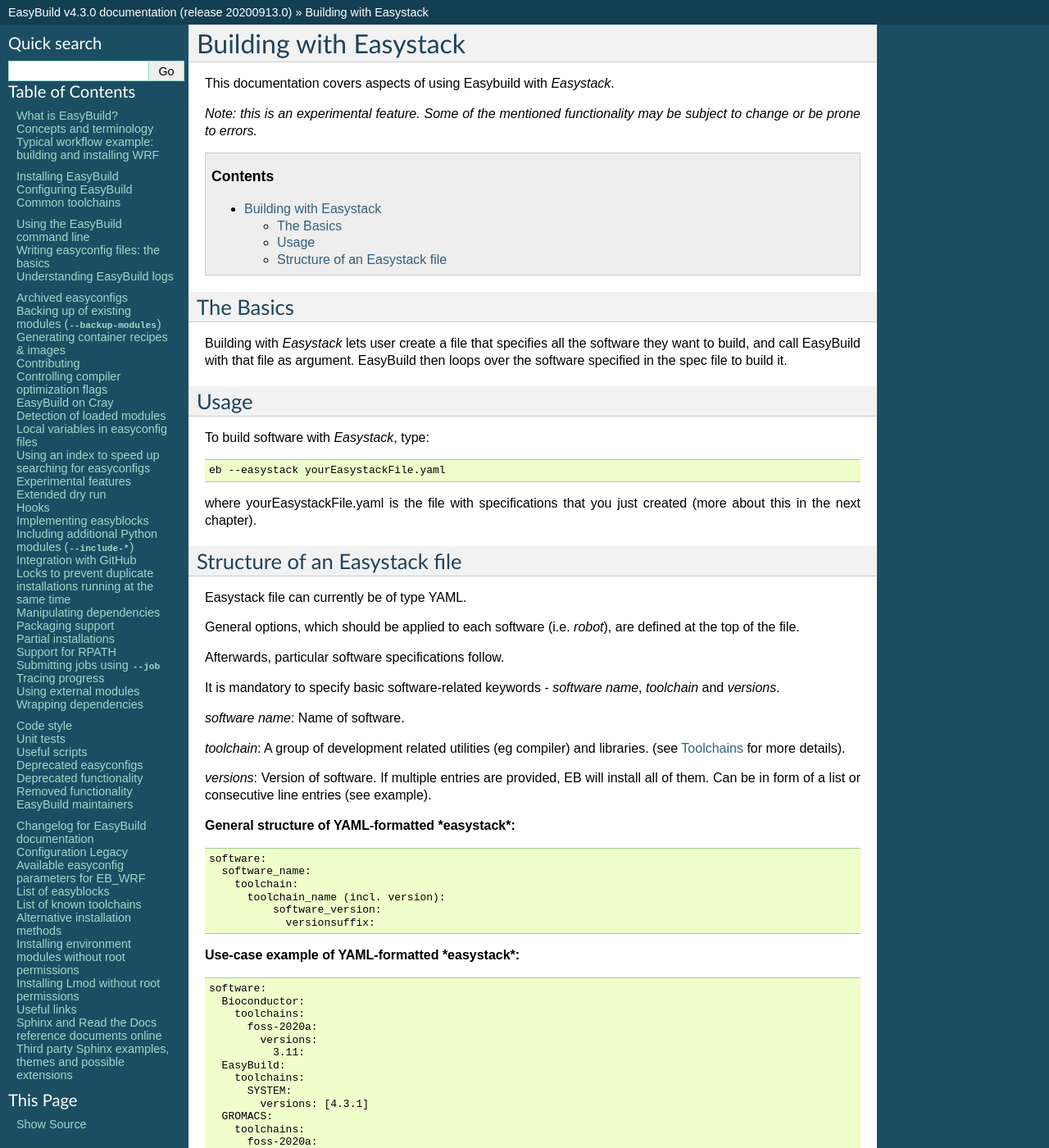
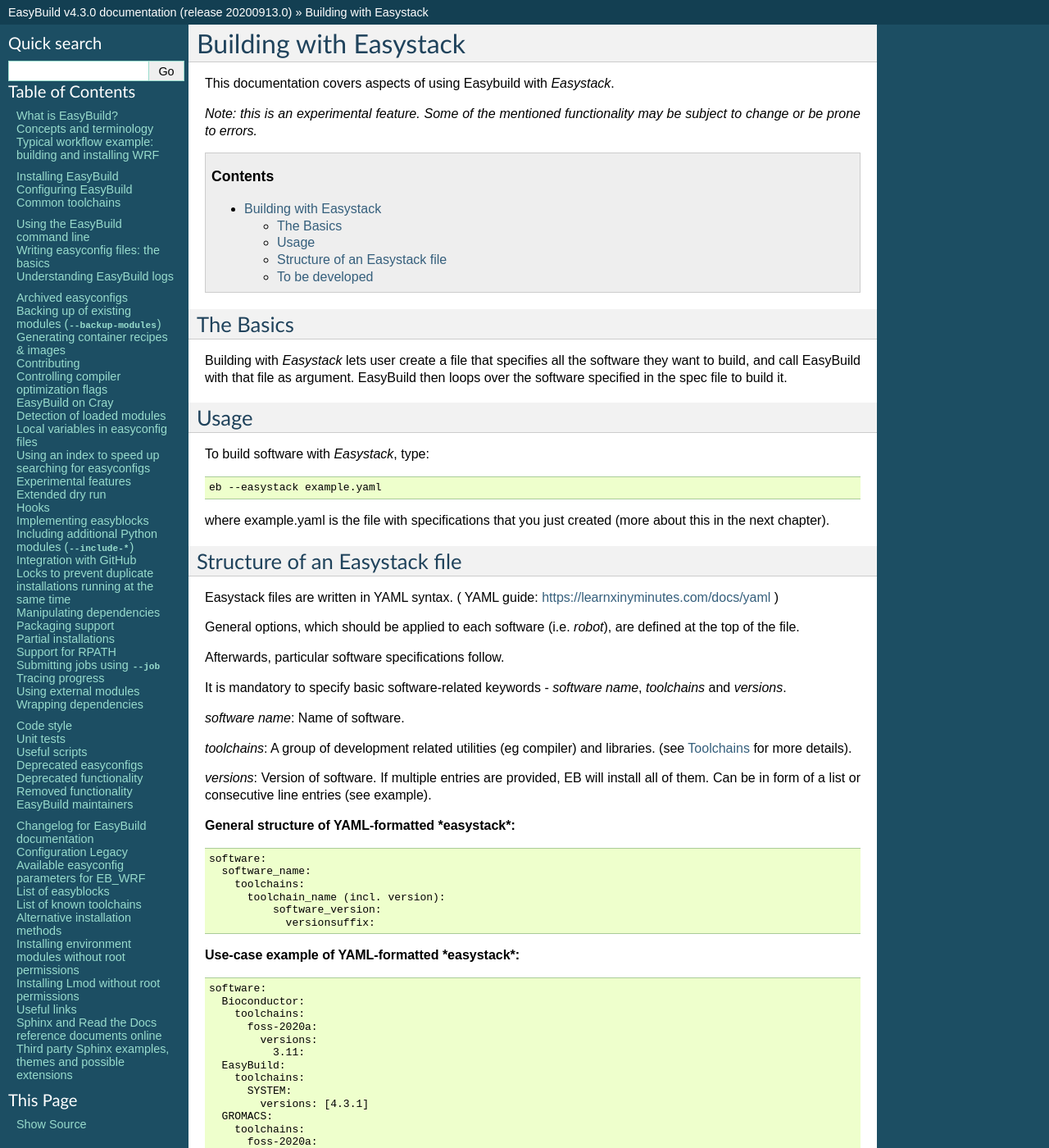
Before and after one commit to easybuilders/easybuild, a Sphinx documentation site: the page built from docs/Building_with_easystack.rst, in a window 1280 px wide and 1400 px high. Shown: the whole window at 82% size. Built offline with Sphinx 7.4.7, drawn with Linux system fonts in a browser that asks for light colours; pages that are not in the unit, such as notebooks, are missing from menus; some of the changed text lies outside the part shown.

Commit message:
changes after review

```diff
--- a/docs/Building_with_easystack.rst
+++ b/docs/Building_with_easystack.rst
@@ -30,26 +30,26 @@
 
 .. code::
 
-  eb --easystack yourEasystackFile.yaml
+  eb --easystack example.yaml
 
-where yourEasystackFile.yaml is the file with specifications that you just created (more about this in the next chapter).
+where example.yaml is the file with specifications that you just created (more about this in the next chapter).
 
 .. building_with_easystack_structure:
 
 Structure of an Easystack file
 -------------------------
 
-Easystack file can currently be of type YAML.
+Easystack files are written in YAML syntax. ( YAML guide: https://learnxinyminutes.com/docs/yaml )
 
 General options, which should be applied to each software (i.e. *robot*), are defined at the top of the file.
 
 Afterwards, particular software specifications follow.
 
-It is mandatory to specify basic software-related keywords - *software name*, *toolchain* and *versions*.
+It is mandatory to specify basic software-related keywords - *software name*, *toolchains* and *versions*.
 
 *software name*: Name of software.
 
-*toolchain*: A group of development related utilities (eg compiler) and libraries.
+*toolchains*: A group of development related utilities (eg compiler) and libraries.
 (see :ref:`toolchains` for more details).
 
 *versions*: Version of software. If multiple entries are provided, EB will install all of them.
@@ -61,7 +61,7 @@
 
   software:
     software_name:
-      toolchain:
+      toolchains:
         toolchain_name (incl. version):
             software_version:
               versionsuffix:
@@ -109,8 +109,8 @@
 
   eb Bioconductor-3.11-foss-2020a.eb EasyBuild-4.3.1-SYSTEM.eb GROMACS-2020.1-foss-2020a.eb GROMACS-2020.3-foss-2020a.eb GROMACS-2020.1-fosscuda-2020a.eb OpenFOAM-8-foss-2020a.eb OpenFOAM-v2006-foss-2020a.eb R-4.0.0-foss-2020a.eb
 
-to be developed:
-
+To be developed
+---------------
 
 **Optionally, more advanced keywords can be specified:**
 *easybuild_version*, *robot*, *from_pr*, *versionsuffix*, *include-labels*, *exclude-labels*.
```
